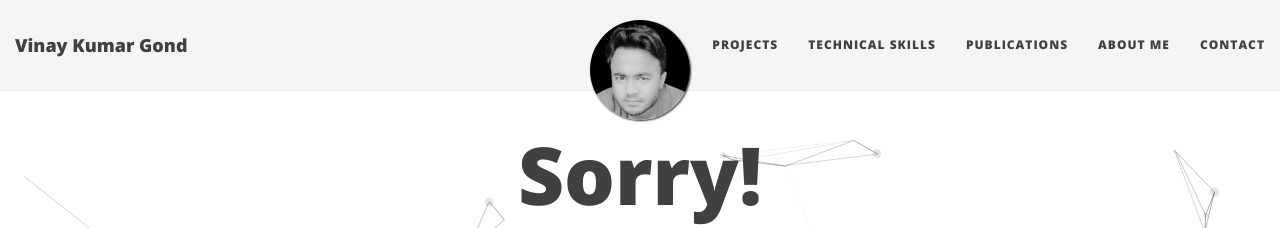
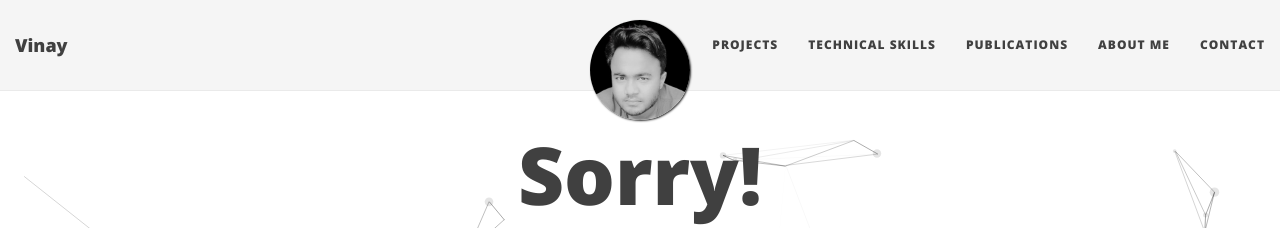
Before and after one commit to Vinaygond/Vinaygond.github.io, a Jekyll site: the page built from publications.md, in a window 1280 px wide. Shown: the top 228 px of the page. Built offline with Jekyll 4.4.1, drawn with Linux system fonts in a browser that asks for light colours; nearby versions of some CDN libraries; some of the changed lines change nothing that is shown.

Commit message:
Update _config.yml

```diff
--- a/_config.yml
+++ b/_config.yml
@@ -2,7 +2,7 @@
 url: 'http://Vinaygond.github.io'
 baseurl: ''
 
-title: Vinay Kumar Gond
+title: Vinay
 
 
 description: Python Geek!
@@ -44,7 +44,7 @@
   email: 'vinaycse2018@gmail.com'
   #facebook: greatsaiyen007
   github: Vinaykumargond
-  twitter: justatechman
+  twitter: O_v_O30
   #  reddit: yourname
 
 share-links-active:
@@ -55,7 +55,7 @@
   instagram: false
 
 
-disqus: 'vinaykumargond'
+disqus: 'vinay'
 
 excerpt_length: 50
 
```
